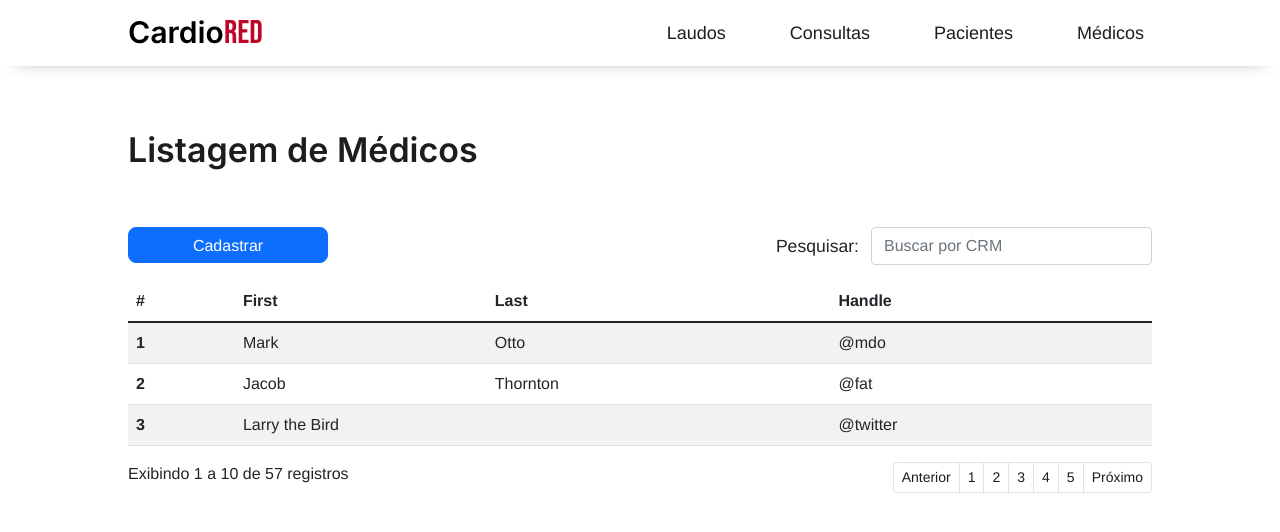
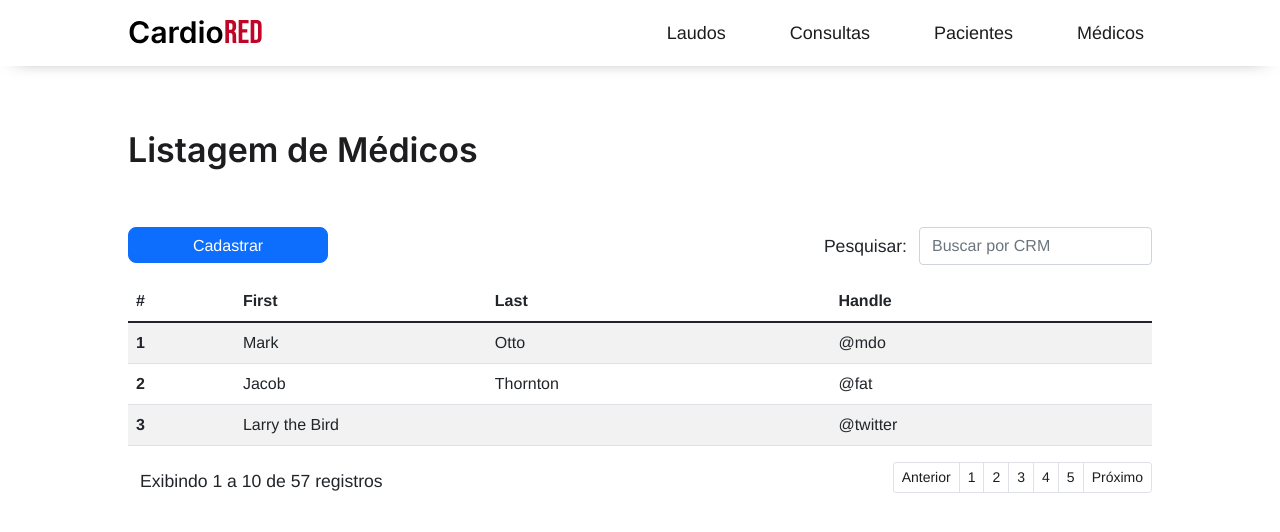
Before and after one commit to pedrohsjdev/CardioRed, a React app in the folder frontend/: page /home/medicos in a window 1280 px wide. Shown: the top 532 px of the page. Built offline with nearby package versions, Linux system fonts and the light colour scheme.

Commit message:
FormSearch fixed

```diff
--- /dev/null
+++ b/frontend/src/components/SearchBar/FormSearch.css
@@ -0,0 +1,5 @@
+span {
+  padding: 0.375rem 0.75rem;
+  align-items: center;
+  font-size: 1.1rem;
+}
--- a/frontend/src/components/SearchBar/FormSearch.js
+++ b/frontend/src/components/SearchBar/FormSearch.js
@@ -1,20 +1,17 @@
 import React from "react";
+
+import "./FormSearch.css";
 
 const FormSearch = ({ criteria }) => {
     const placeholderText = "Buscar por " + criteria;
-  const style = {
-    padding: "0.375rem 0.75rem",
-    alignItems: "center",
-    fontSize: "1.1rem",
-  };
+    const style = {};
 
     return (
         <>
             <div className="d-flex justify-content-between mt-5">
-        <span style={style}>Pesquisar:</span>
+                <span className="label">Pesquisar:</span>
                 <form>
                     <input
-            style={{ padding: "0.375rem 3.75rem 0.375rem 0.75rem" }}
                         type="text"
                         className="form-control"
                         placeholder={placeholderText}
```
Lines whose indentation alone changed are shown as unchanged.
